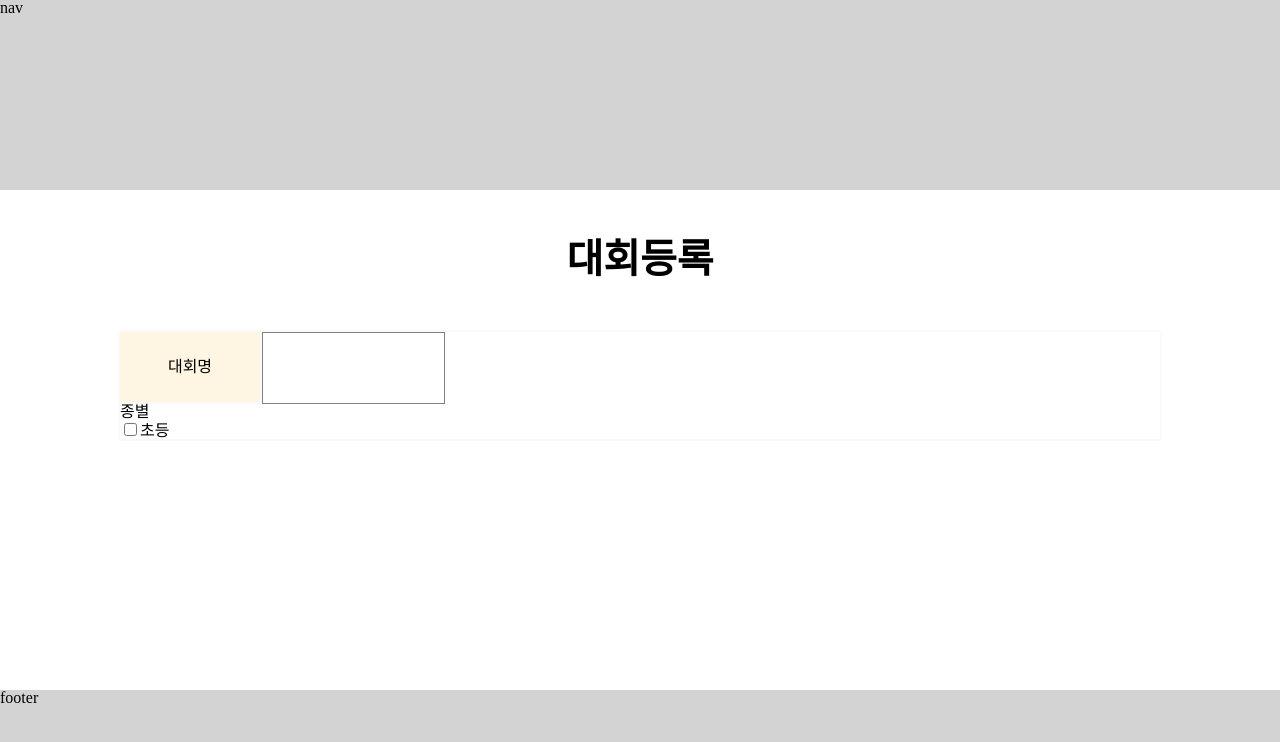
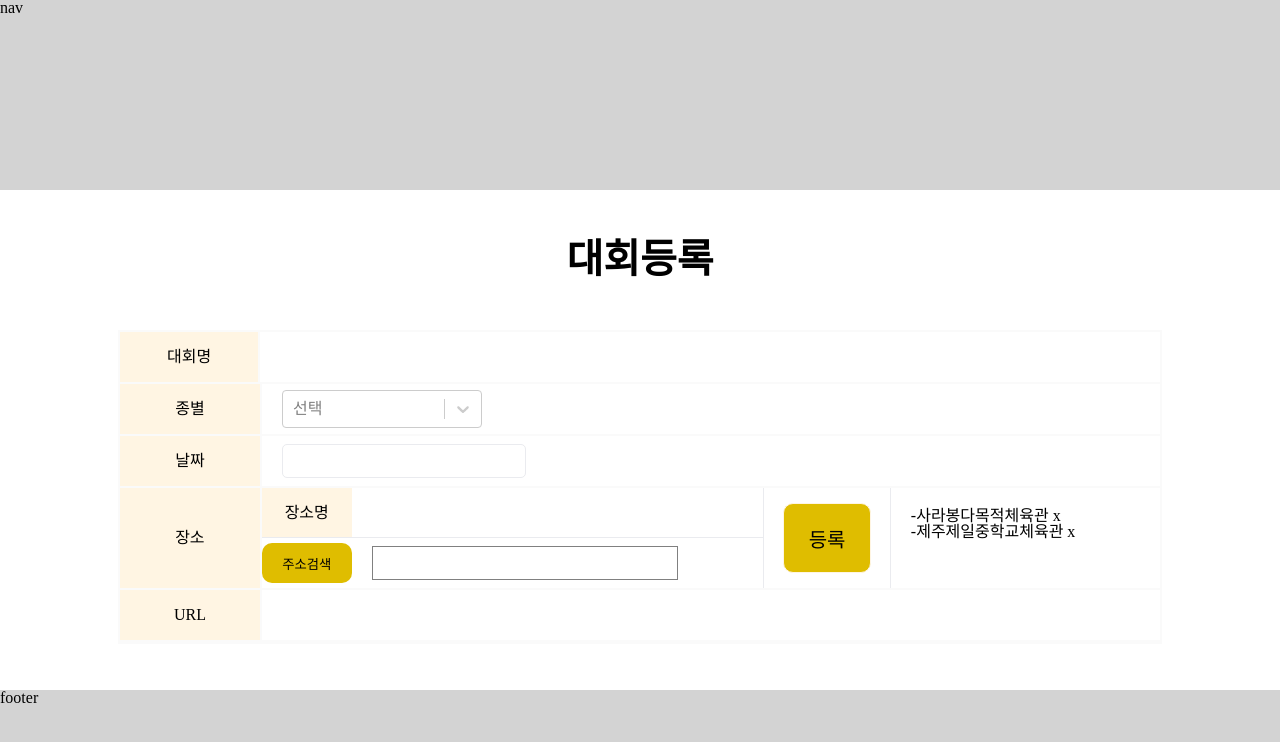
Before and after one commit to JBA-jeju-basketball-association/JBA-FE, a React (Create React App) app: page /add-competition in a window 1280 px wide. Shown: the top 742 px of the page. Built offline with nearby package versions, Linux system fonts and the light colour scheme.

Commit message:
#12 feat: 대회정보 등록(대회명, 종별, 날짜, 장소 UI 구현

```diff
--- a/src/entities/competition/ui/PlaceArea.module.css
+++ b/src/entities/competition/ui/PlaceArea.module.css
@@ -0,0 +1,97 @@
+.PlaceArea {
+    width: 900px;
+    display: flex;
+}
+
+.leftBox {
+    display: flex;
+    width: 70%;
+    height: 100%;
+    border-right: 1px solid var(--color-gray);
+}
+
+.inputArea {
+    display: flex;
+    flex-direction: column;
+    justify-content: center;
+    width: 80%;
+    height: 100%;
+    border-right: 1px solid var(--color-gray);
+}
+
+.placeNameArea {
+    display: flex;
+    align-items: center;
+    width: 100%;
+    height: 50px;
+    padding-right: 20px;
+    box-sizing: border-box;
+    border-bottom: 1px solid var(--color-gray);
+}
+
+.placeNameAreaLabel {
+    display: flex;
+    justify-content: center;
+    align-items: center;
+    width: 90px;
+    height: 100%;
+    background-color: var(--color-beige);
+    margin-right: 20px;
+    border: none;
+    font-size: 16px;
+}
+
+.placeNameArea input {
+    border: none;
+    height: 80%;
+    font-size: 16px;
+}
+
+
+.searchPlaceArea {
+    align-items: center;
+    display: flex;
+    width: 100%;
+    height: 50px;
+    padding-right: 20px ;
+    box-sizing: border-box;
+}
+
+.searchPlaceArea button {
+    background-color: var(--primary-color);
+    width: 90px;
+    margin-right: 20px;
+    height: 40px;
+    border-radius: 10px;
+}
+
+.searchPlaceArea input {
+    /*border: none;*/
+    height: 60%;
+    width: 300px;
+    font-size: 16px;
+}
+
+.buttonArea {
+    width: 20%;
+    display: flex;
+    justify-content: center;
+    align-items: center;
+}
+
+.buttonArea button {
+    width: 70%;
+    height: 70%;
+    border: 1px solid var(--color-beige);
+    border-radius: 10px;
+    background-color: var(--primary-color);
+    font-size: 20px;
+}
+
+.rightBox {
+    width: 30%;
+}
+
+.placeList {
+    padding: 20px;
+}
--- a/src/entities/competition/ui/PlaceArea.tsx
+++ b/src/entities/competition/ui/PlaceArea.tsx
@@ -1,21 +1,43 @@
-import React from 'react';
+import React, {useState} from 'react';
+import style from "./PlaceArea.module.css"
 
-const AddressArea = () => {
+const PlaceArea = () => {
+
+    const [placeName, setPlaceName] = useState<string>("")
+
+    console.log(placeName)
+
     return (
-        <div>
+        <div className={style.PlaceArea}>
             {/*장소 등록 area*/}
-            <section>
-                <div>
-                    <div>장소명</div>
-                    <div></div>
+            <section className={style.leftBox}>
+                <div className={style.inputArea}>
+                    <div className={style.placeNameArea}>
+                        <div className={style.placeNameAreaLabel}>
+                            <p>장소명</p>
+                        </div>
+                        <input type="text" onChange={(e) => setPlaceName(e.target.value)}/>
+                    </div>
+                    <div className={style.searchPlaceArea}>
+                        <button>주소검색</button>
+                        <input type="text" readOnly/>
+                    </div>
                 </div>
+                <div className={style.buttonArea}>
+                    <button>등록</button>
+                </div>
+
             </section>
             {/*등록된 장소 보여주는 area*/}
-            <section>
+            <section className={style.rightBox}>
+                <ul className={style.placeList}>
+                    <li>-사라봉다목적체육관  x</li>
+                    <li>-제주제일중학교체육관  x</li>
+                </ul>
 
             </section>
         </div>
     );
 };
 
-export default AddressArea;
+export default PlaceArea;
--- a/src/pages/competitionPages/ui/addCompetitionPage/AddCompetitionPage.module.css
+++ b/src/pages/competitionPages/ui/addCompetitionPage/AddCompetitionPage.module.css
@@ -9,6 +9,8 @@
 }
 
 .container {
+    display: flex;
+    flex-direction: column;
     width: 1040px;
     border: 2px solid var(--color-border);
 }
@@ -16,4 +18,33 @@
 
 .inputArea {
     display: flex;
+    align-items: center;
+    width: 100%;
+    border-bottom: 2px solid var(--color-border);
+    padding: 0;
+    min-height: 50px;
 }
+
+.inputArea2 {
+    display: flex;
+    align-items: center;
+    width: 100%;
+    border-bottom: 2px solid var(--color-border);
+    padding: 0;
+    min-height: 100px;
+}
+
+
+.titleInput {
+    width: 880px;
+    height: 50px;
+    font-size: 16px;
+    border: none;
+    border-radius: 10px;
+    padding: 0 10px 0 20px;
+}
+
+.select {
+    min-width: 200px;
+    margin-left: 20px;
+}
--- a/src/pages/competitionPages/ui/addCompetitionPage/AddCompetitionPage.tsx
+++ b/src/pages/competitionPages/ui/addCompetitionPage/AddCompetitionPage.tsx
@@ -1,34 +1,110 @@
 import * as React from 'react';
 import PageTitle from "../../../../shared/ui/pageTitle/PageTitle";
 import style from "./AddCompetitionPage.module.css"
-import {Input} from "../../../../shared/ui/Input";
 import {useState} from "react";
-import CheckBox from "../../../../shared/ui/checkbox/CheckBox";
 import AddCompetitionLabel from "../../../../shared/ui/addCompetitionLabel/AddCompetitionLabel";
+import Select from "react-select";
+import makeAnimated from "react-select/animated";
+import CustomDatePicker from "../../../../shared/ui/datepicker/CustomDatePicker";
+import CustomDaumPostcode from "../../../../shared/ui/daumPostcode/CustomDaumPostcode";
+import Modal from "react-modal";
+import DaumPostcode from "react-daum-postcode";
+import PlaceArea from "../../../../entities/competition/ui/PlaceArea";
+import AddCompetitionLabel2 from "../../../../shared/ui/addCompetitionLabel/AddCompetitionLabel2";
 
 const AddCompetitionPage:React.FC = () => {
     const [title, setTitle] = useState<string>("")
-    const [division, setDivision] = useState<boolean>(false)
+    const [startDate, setStartDate] = useState<Date | null>(null)
+    const [endDate, setEndDate] = useState<Date | null>(null)
+
+    const [zipcode, setZipcode] = useState<string>("")
+    const [roadAddress, setRoadAddress] = useState<string>("")
+    const [detailAddress, setDetailAddress] = useState<string>("")
+    const [isOpen, setIsOpen] = useState<boolean>(false)
+
+    const formSubmitHandler = (event: React.FormEvent<HTMLFormElement>) => {
+        event.preventDefault()
+    }
+
+
+
+    const addTitle = (e:React.ChangeEvent<HTMLInputElement>):void => {
+        setTitle(e.target.value)
+    }
+
+    const options:{value:string, label:string}[] = [
+        {value: "element", label: "초등"},
+        {value: "middle", label: "중등"},
+        {value: "high", label: "고등"},
+        {value: "university", label: "대학"},
+        {value: "division3", label: "디비전3"},
+        {value: "division4", label: "디비전4"},
+        {value: "forties", label: "40대"},
+        {value: "rookie", label: "루키"},
+    ]
+
+    const toggle = () =>{
+        setIsOpen(!isOpen);
+        console.log(isOpen)
+    }
+
+    const completeHandler = (data:any) =>{
+        console.log(data)
+        setZipcode(data.zonecode);
+        setRoadAddress(data.roadAddress);
+        setIsOpen(false); //추가
+    }
+
+    const customStyles = {
+        overlay: {
+            backgroundColor: "rgba(0,0,0,0.5)",
+        },
+        content: {
+            left: "0",
+            margin: "auto",
+            width: "500px",
+            height: "600px",
+            padding: "0",
+            overflow: "hidden",
+        },
+    };
+
 
     return (
         <div className={style.AddCompetitionPage}>
             <PageTitle pageName="대회등록"/>
-            <div className={style.container}>
-                <form>
-                    <div className={style.inputArea}>
-                        <AddCompetitionLabel label={"대회명"} />
-                        <input onChange={setTitle} type={"text"} width={900}/>
-                    </div>
-                    <div>
-                        <label>종별</label>
-                        <div className={style.checkBox}>
-                            <CheckBox name={"element"} value={"elementValue"} />
-                            <label>초등</label>
-                        </div>
-                    </div>
-                </form>
+            <form className={style.container} onSubmit={(event)=>formSubmitHandler(event)}>
+                <div className={style.inputArea}>
+                    <AddCompetitionLabel label={"대회명"}/>
+                    <input onChange={(e: React.ChangeEvent<HTMLInputElement>) => addTitle(e)}
+                           type={"text"}
+                           className={style.titleInput}/>
 
-            </div>
+                </div>
+                <div className={style.inputArea}>
+                    <AddCompetitionLabel label={"종별"}/>
+                    <Select
+                        components={makeAnimated()}
+                        options={options}
+                        isMulti={true}
+                        closeMenuOnSelect={false}
+                        placeholder={"선택"}
+                        className={style.select}
+                    />
+                </div>
+                <div className={style.inputArea}>
+                    <AddCompetitionLabel label={"날짜"}/>
+                    <CustomDatePicker startDate={startDate} setStartDate={setStartDate} endDate={endDate}
+                                      setEndDate={setEndDate}/>
+                </div>
+                <div className={style.inputArea2}>
+                    <AddCompetitionLabel2 label={"장소"}/>
+                    <PlaceArea />
+                </div>
+                <div className={style.inputArea}>
+                    <AddCompetitionLabel label={"URL"} />
+                </div>
+            </form>
         </div>
     );
 };
--- a/src/shared/colors.css
+++ b/src/shared/colors.css
@@ -13,7 +13,8 @@
     --color-gray: #EAEBEF;
     --color-blue-iris: #543fd7;;
     --color-border: #fafafa;
-    --color-beige: #FFF5E3
+    --color-beige: #FFF5E3;
+    --color-lightgray: lightgray;
 
   }
 
--- a/src/shared/ui/addCompetitionLabel/AddCompetitionLabel.module.css
+++ b/src/shared/ui/addCompetitionLabel/AddCompetitionLabel.module.css
@@ -1,12 +1,11 @@
 
 .AddCompetitionLabel {
     width: 140px;
-    height: 70px;
+    height: 100%;
     background-color: var(--color-beige);
     display: flex;
     justify-content: center;
     align-items: center;
-    border-bottom: 2px solid var(--color-border);
     border-right: 2px solid var(--color-border);
 }
 
--- a/src/shared/ui/addCompetitionLabel/AddCompetitionLabel2.tsx
+++ b/src/shared/ui/addCompetitionLabel/AddCompetitionLabel2.tsx
@@ -1,5 +1,5 @@
 import React from 'react';
-import style from "./AddCompetitionLabel.module.css"
+import style from "./AddCompetitionLabel2.module.css"
 
 type Props = {
     label: string;
--- a/src/shared/ui/datepicker/CustomDatePicker.module.css
+++ b/src/shared/ui/datepicker/CustomDatePicker.module.css
@@ -0,0 +1,21 @@
+
+.datepicker {
+    display: flex;
+    align-items: center;
+    margin-left: 20px;
+    height: 50px;
+}
+
+
+
+.inputStyle {
+    width: 220px;
+    height: 30px;
+    padding-left: 20px;
+    border: 1px solid var(--color-gray);
+    border-radius: 5px;
+}
+
+.inputStyle:hover {
+    cursor: pointer;
+}
--- a/src/shared/ui/datepicker/CustomDatePicker.tsx
+++ b/src/shared/ui/datepicker/CustomDatePicker.tsx
@@ -0,0 +1,45 @@
+import React, {useState} from 'react';
+import {ko} from "date-fns/locale/ko";
+import DatePicker from "react-datepicker";
+import 'react-datepicker/dist/react-datepicker.css';
+import style from "./CustomDatePicker.module.css"
+
+type Props = {
+    startDate: Date | null;
+    setStartDate: React.Dispatch<React.SetStateAction<Date | null>>;
+    endDate: Date | null
+    setEndDate: React.Dispatch<React.SetStateAction<Date | null>>;
+}
+
+const CustomDatePicker = ({startDate, setStartDate, endDate, setEndDate}:Props) => {
+
+    let currentDate:Date = new Date();
+    let nextDay:Date = new Date(currentDate);
+    nextDay.setDate(currentDate.getDate() + 1);
+
+
+    return (
+        <div  className={style.datepicker}>
+            <DatePicker
+                className={style.CustomDatePicker}
+                startDate={startDate}
+                endDate={endDate}
+                onChange={(update:[Date, Date]):void => {
+                    setStartDate(update[0])
+                    setEndDate(update[1])
+                }}
+                selected={startDate}
+                toggleCalendarOnIconClick
+                dateFormat="yyyy.MM.dd (eee)"
+                selectsRange={true}
+                locale={ko}
+                showPopperArrow={false}
+                customInput={
+                    <input className={style.inputStyle}/>
+                }
+            />
+        </div>
+    );
+};
+
+export default CustomDatePicker;
```
Also changed, not shown: package.json (+8 -0 lines), src/shared/ui/daumPostcode/CustomDaumPostcode.tsx (+62 -0 lines), src/global.d.ts (line endings or trailing spaces), 1 other file (tests, documents, lock files or other folders).
